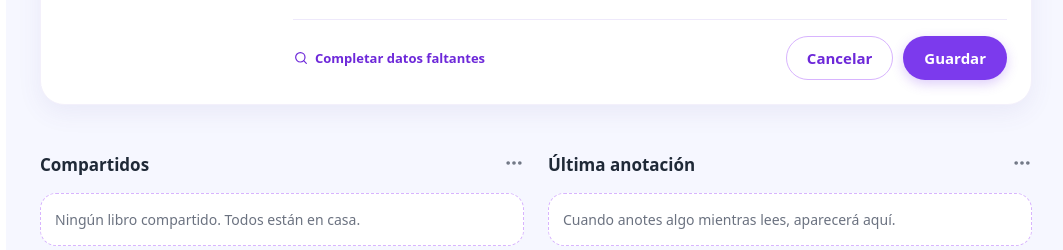
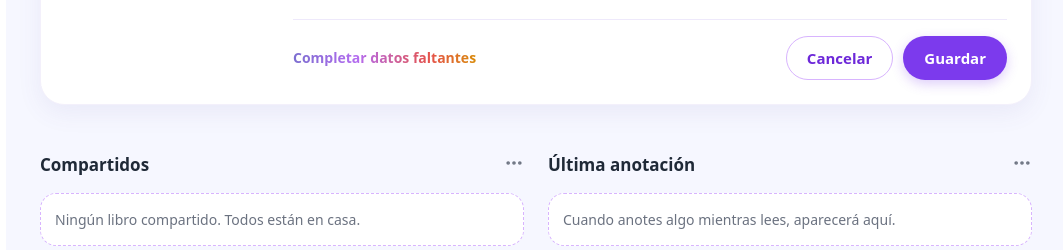
Before and after one commit to AnnyVibes/exlibris, a Django app: page /libros/nuevo/ in a window 1280 px wide. Shown: the part 949-1199 px from the top of the page, without its empty margins (214-1277 px from the left). Run offline with Django 5.2, Linux system fonts and the light colour scheme; the visitor is signed in with stand-in values (Sample User, id 1); data comes from the database, SQL or seed files in the repository; data that the repository does not hold is empty.

Commit message:
«Completar datos faltantes» como botón de texto con el degradado de Buscar; sin subrayado en los botones de texto
Co-Authored-By: Claude Opus 5.5 <noreply@anthropic.com>
Claude-Session: https://claude.ai/code/session_01GYL794gNVj3QXKcKwqtHSP

```diff
--- a/biblioteca/static/biblioteca/css/exlibris.css
+++ b/biblioteca/static/biblioteca/css/exlibris.css
@@ -1113,7 +1113,7 @@ a.perfil { transition: box-shadow .15s; } a.perfil:hover { box-shadow: var(--som
 .campo-cabecera { display: flex; align-items: baseline; justify-content: space-between; gap: 8px; margin-bottom: 6px; }
 .campo-cabecera label { margin-bottom: 0 !important; }
 .boton-enlace { all: unset; cursor: pointer; font-size: 13px; font-weight: 600; color: var(--primario-texto); white-space: nowrap; border-radius: 6px; }
-.boton-enlace:hover { text-decoration: underline; text-underline-offset: 3px; }
+.boton-enlace:hover { opacity: .8; }
 .boton-enlace:focus-visible { box-shadow: var(--foco); }
 .boton-enlace[disabled] { opacity: .5; pointer-events: none; }
 .boton-ia-texto { color: #a21caf; }
@@ -1121,8 +1121,9 @@ a.perfil { transition: box-shadow .15s; } a.perfil:hover { box-shadow: var(--som
 .recien-completado { border-color: #f0abfc !important; background: #fdf4ff !important; }
 .acciones-form { display: flex; justify-content: flex-end; align-items: center; flex-wrap: wrap; gap: 10px; padding-top: 16px; border-top: 1px solid var(--borde); }
 .acciones-izquierda { margin-right: auto; display: flex; align-items: center; gap: 10px; flex-wrap: wrap; min-width: 0; }
-.acciones-izquierda .boton-enlace { display: inline-flex; align-items: center; gap: 6px; }
-.acciones-izquierda .boton-enlace .icono { width: 16px; height: 16px; }
+/* Mismo estilo que «Escribir con IA», con el degradado de Buscar (un poco más oscuro para que se lea bien) */
+.boton-completar { font-size: 14px; font-weight: 700; color: #c026d3;
+  background: linear-gradient(90deg, #7c6fd0 0%, #b46cf0 35%, #e5534b 75%, #d98b0b 100%); -webkit-background-clip: text; background-clip: text; -webkit-text-fill-color: transparent; }
 .acciones-izquierda .ia-estado { margin: 0; }
 /* Opciones de portada debajo del libro */
 .portada-opciones { display: grid; gap: 8px; min-width: 0; }
--- a/biblioteca/templates/biblioteca/libro_form.html
+++ b/biblioteca/templates/biblioteca/libro_form.html
@@ -81,7 +81,7 @@
 
       <div class="acciones-form">
         <div class="acciones-izquierda">
-          <button class="boton-enlace" type="button" id="completar-datos" data-url="{% url 'completar_datos' %}" title="Busca en Google Books y Open Library y rellena solo los campos vacíos">{% icono 'buscar' %} Completar datos faltantes</button>
+          <button class="boton-enlace boton-completar" type="button" id="completar-datos" data-url="{% url 'completar_datos' %}" title="Busca en Google Books y Open Library y rellena solo los campos vacíos">Completar datos faltantes</button>
           <span class="ia-estado" id="completar-estado" role="status" hidden></span>
         </div>
         <a class="boton boton-secundario" href="{% if libro %}{% url 'libro_detalle' libro.pk %}{% else %}{% url 'biblioteca' %}{% endif %}">Cancelar</a>
```
Also changed, not shown: 1 other file.
